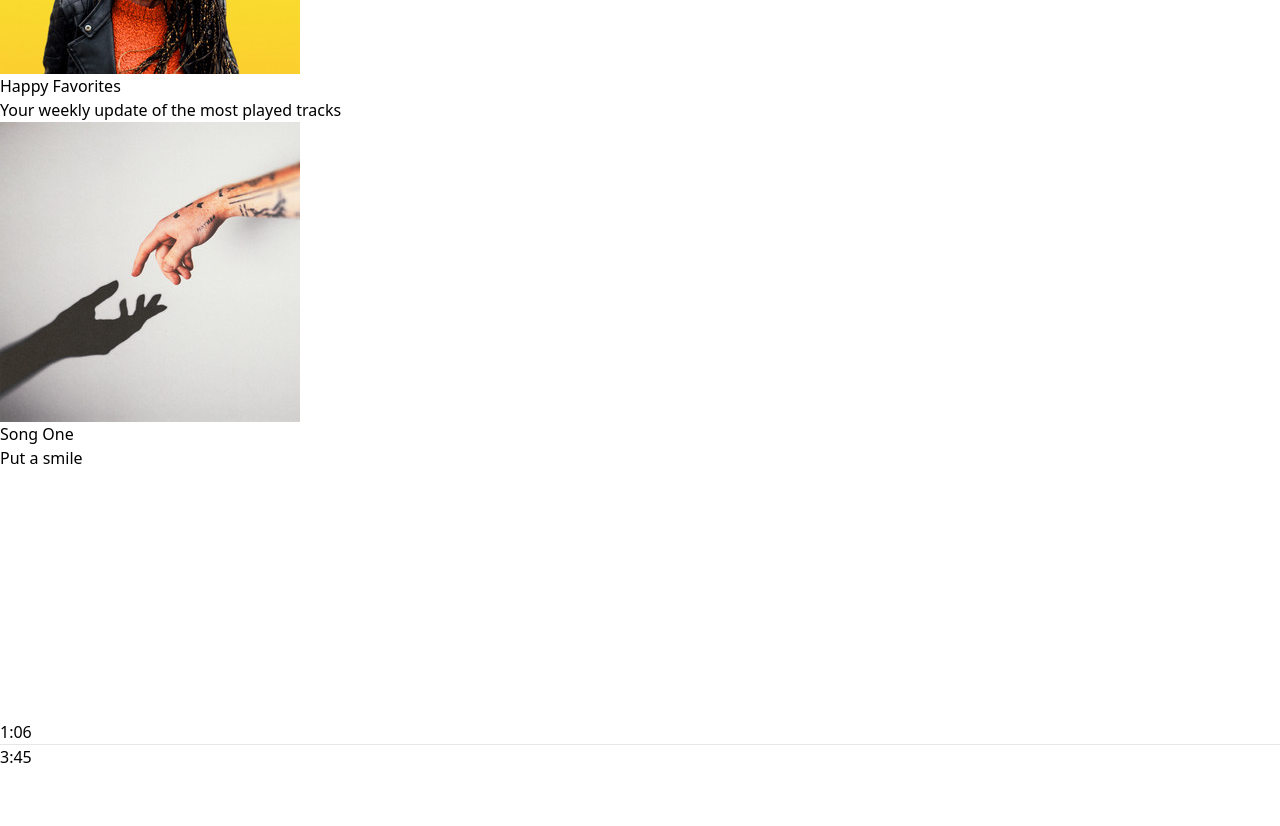
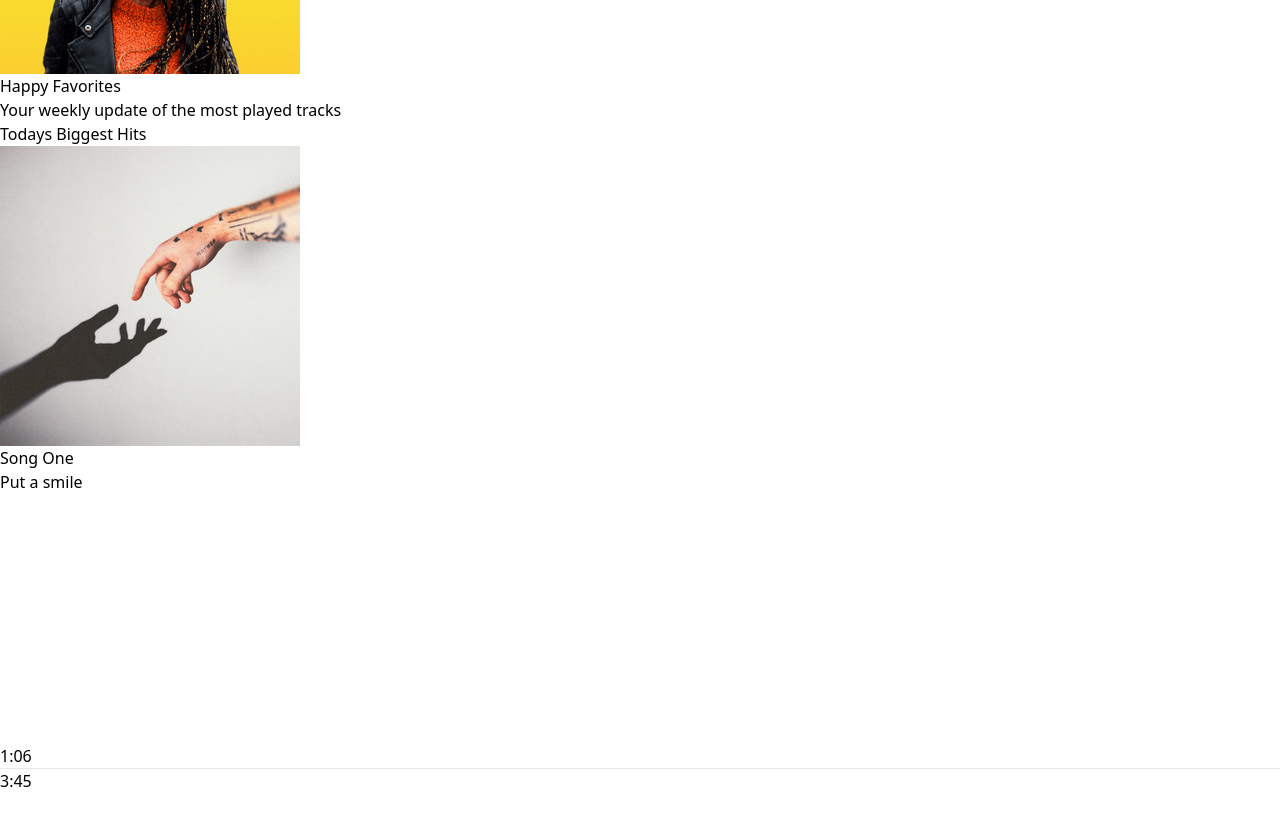
Before and after one commit to OfentseXI/OFEDIA525_BCL2401_GroupA_Ofentse-Diale_DJS11, a React (Vite) app in the folder MyCast/: page / in a window 1280 px wide. Shown: the part 2700-3526 px from the top of the page. Built offline with nearby package versions, Linux system fonts and the light colour scheme.

Commit message:
Updated DisplayHome component to render AlbumItem components and added Todays Biggest Hits section; added CSS rule to hide webkit scrollbar

```diff
--- a/MyCast/src/components/DisplayHome.jsx
+++ b/MyCast/src/components/DisplayHome.jsx
@@ -2,6 +2,7 @@
 import Navbar from './Navbar'
 import { albumsData } from '../assets/assets'
 import AlbumItem from './AlbumItem'
+import { songsData } from '../assets/assets'
 
 const DisplayHome = () => {
   return (
@@ -10,9 +11,14 @@
       <div className='mb-4'>
         <h1 className='my-5 font-bold text-2xl'>Featured Casts</h1>
         <div className='flex overflow-auto'>
-
+            {albumsData.map((item,index) => (<AlbumItem key={index} name={item.name} desc={item.desc} id={item.id} image={item.image}/>))}
         </div>
-        {albumsData.map((item,index) => (<AlbumItem key={index} name={item.name} desc={item.desc} id={item.id} image={item.image}/>))}
+      </div>
+      <div className='mb-4'>
+        <h1 className='my-5 font-bold text-2xl'>Todays Biggest Hits</h1>
+        <div className='flex overflow-auto'>
+            {}
+        </div>
       </div>
     </>
   )
--- a/MyCast/src/index.css
+++ b/MyCast/src/index.css
@@ -1,3 +1,7 @@
 @tailwind base;
 @tailwind components;
 @tailwind utilities;
+
+::-webkit-scrollbar{
+  display: none;
+}
```
